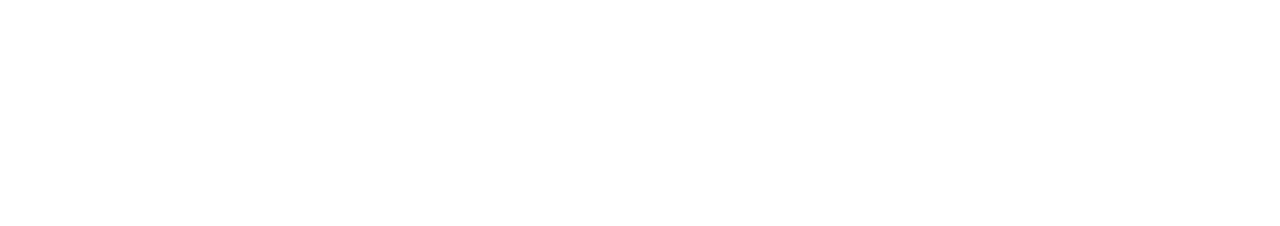
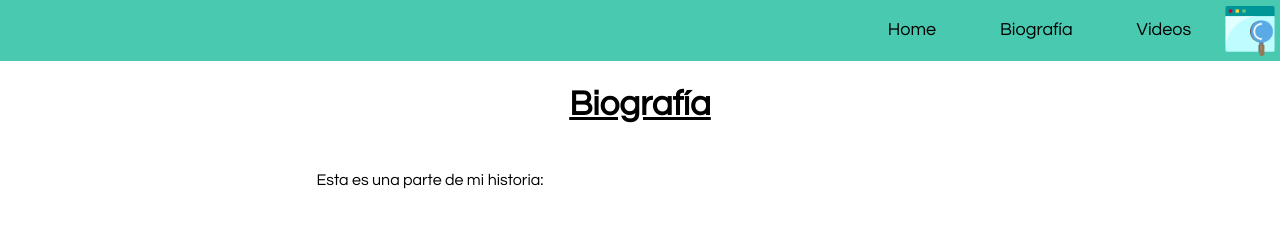
Before and after one commit to gperez2018345/in5bm_sitioweb_kinal, a plain HTML site: page biography.html in a window 1280 px wide. Drawn offline with Linux system fonts and the light colour scheme.

Commit message:
Se modifico css en menu

```diff
--- /dev/null
+++ b/assets/CSS/estilob.css
@@ -0,0 +1,66 @@
+*{
+    margin:0;
+    padding:0;
+    box-sizing: border-box;
+    font-family: 'Century Gothic';
+}
+
+body, html {
+    margin:0;
+    padding:0;
+    height:100%;
+}
+
+Header ul{
+    text-align:center;
+    font-size: 18px;
+    padding:5px; text-align:right;
+    background-color: #48C9B0;
+
+}
+
+Header ul li a{
+    color: black;
+    text-decoration: none;
+    padding: 15px;
+}
+
+Header ul li a:hover{
+    color: white;
+    border-radius: 30px;
+    opacity: 1;
+}
+
+header ul li{
+    padding: 15px;
+    display:inline-block;
+}
+
+Header ul img{
+    height: 50px;
+}
+
+body {
+    background-color: white;
+
+}
+
+section {
+    padding-top: 25px;
+    font-family: 'Century Gothic';
+
+}
+
+section h1 {
+    padding-bottom: 5px;
+    text-align: center;
+    font-size: 35px;
+    width: 100%;
+    text-decoration: underline;
+}
+
+section p {
+    padding: 5px;
+    text-align: center;
+    padding-right: 425px;
+}
--- /dev/null
+++ b/assets/CSS/estiloc.css
@@ -0,0 +1,66 @@
+*{
+    margin:0;
+    padding:0;
+    box-sizing: border-box;
+    font-family: 'Century Gothic';
+}
+
+body, html {
+    margin:0;
+    padding:0;
+    height:100%;
+}
+
+Header ul{
+    text-align:center;
+    font-size: 18px;
+    padding:5px; text-align:right;
+    background-color: #48C9B0;
+
+}
+
+Header ul li a{
+    color: black;
+    text-decoration: none;
+    padding: 15px;
+}
+
+Header ul li a:hover{
+    color: white;
+    border-radius: 30px;
+    opacity: 1;
+}
+
+header ul li{
+    padding: 15px;
+    display:inline-block;
+}
+
+Header ul img{
+    height: 50px;
+}
+
+body {
+    background-color: white;
+
+}
+
+section {
+    padding-top: 25px;
+    font-family: 'Century Gothic';
+
+}
+
+section h1 {
+    padding-bottom: 5px;
+    text-align: center;
+    font-size: 35px;
+    width: 100%;
+    text-decoration: underline;
+}
+
+section p {
+    padding: 5px;
+    text-align: center;
+    padding-right: 425px;
+}
--- a/biography.html
+++ b/biography.html
@@ -1,10 +1,32 @@
 <!DOCTYPE html>
 <html>
+
 <head>
 	<meta charset="utf-8">
 	<title>Biografía</title>
+	<link rel="stylesheet" type="text/css" href="assets/CSS/estilob.css">
+	<link rel="icon" href="https://kinal.academy/pluginfile.php/1/theme_edumy/favicon/1627333900/logo.ico.ico"
+		sizes="32x32" />
 </head>
+
 <body>
+	<header>
+		<ul>
+			<li><a href="index.html">Home</a></li>
+			<li><a href="biography.html">Biografía</a></li>
+			<li><a href="videos.html">Videos</a></li>
+			<img src="assets/images/paginaweb.png" align="center">
+		</ul>
+	</header>
+	<section>
+		<h1>Biografía</h1>
+		<p> </p>
+		<p> </p>
+		<p> </p>
+		<p> </p>
+		<p>Esta es una parte de mi historia: </p>
+		<p> </p>
+	</section>
+</body>
 
-</body>
 </html>
```
Also changed, not shown: videos.html (+21 -0 lines).
